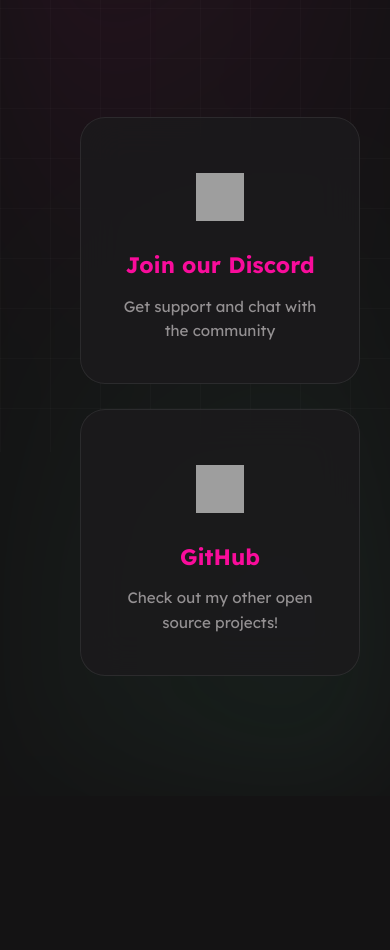
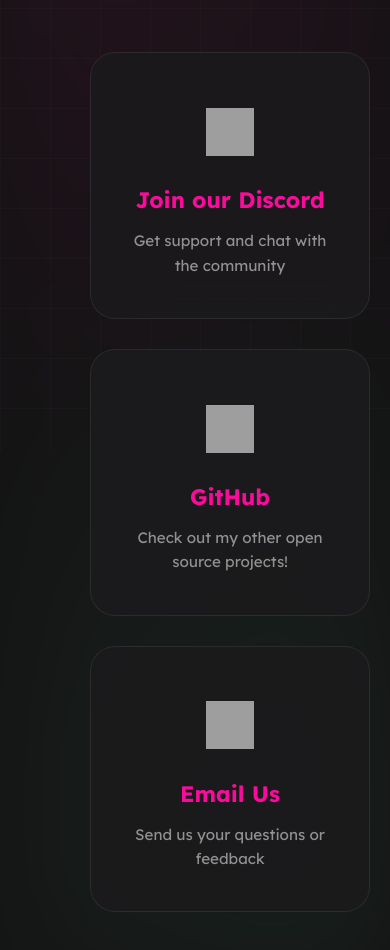
Before and after one commit to Twig44/Patchbot-Site, a plain HTML site: page contact.html in a window 390 px wide. Shown: the part 392-1342 px from the top of the page. Before the commit the page ends 1188 px from the top, so only its background shows below. Drawn offline with Linux system fonts and the light colour scheme; grey boxes are pictures that could not be loaded; a web font is replaced by a local one.

Commit message:
Update contact.html

```diff
--- a/contact.html
+++ b/contact.html
@@ -843,25 +843,56 @@
         }
 
         @media (max-width: 768px) {
+            .container {
+                padding: 20px;
+            }
+
             .logo {
-                font-size: 4rem;
+                font-size: 3.5rem;
             }
 
             .tagline {
-                font-size: 1.4rem;
+                font-size: 1.2rem;
+                padding: 0 20px;
             }
 
-            .card {
-                padding: 40px 30px;
+            .contact-section {
+                padding: 20px;
             }
 
-            .quote {
-                padding: 40px 30px;
-                font-size: 1.1rem;
+            .contact-options {
+                flex-direction: column;
+                gap: 20px;
+                padding: 0 10px;
             }
 
-            .status-modal {
-                width: 280px;
+            .contact-card {
+                width: 100%;
+                max-width: none;
+                min-width: 0;
+                padding: 30px 20px;
+            }
+
+            .contact-icon {
+                font-size: 2rem;
+            }
+
+            .contact-title {
+                font-size: 1.2rem;
+            }
+
+            .contact-description {
+                font-size: 0.9rem;
+            }
+
+            /* Improved touch targets */
+            .contact-card {
+                margin-bottom: 5px;  /* Add space between cards */
+                transform: none;     /* Remove default transform */
+            }
+
+            .contact-card:active {
+                transform: scale(0.98);  /* Subtle press effect */
             }
         }
 
@@ -1095,6 +1126,13 @@
                         <h3 class="contact-title">GitHub</h3>
                         <p class="contact-description">Check out my other open source projects!</p>
                     </div>
+                    <div class="contact-card" onclick="window.open('mailto:your@email.com')">
+                        <div class="contact-icon">
+                            <img src="https://cdn.discordapp.com/emojis/772249975350231060.webp?size=160&animated=true" alt="Email" class="discord-emoji-large">
+                        </div>
+                        <h3 class="contact-title">Email Us</h3>
+                        <p class="contact-description">Send us your questions or feedback</p>
+                    </div>
                 </div>
             </div>
         </div>
```
